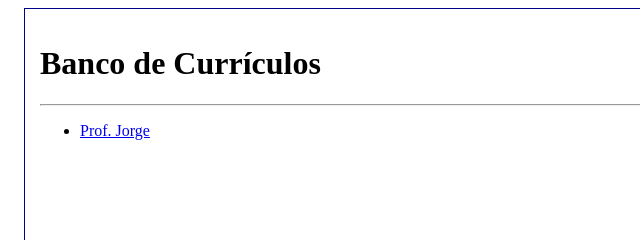
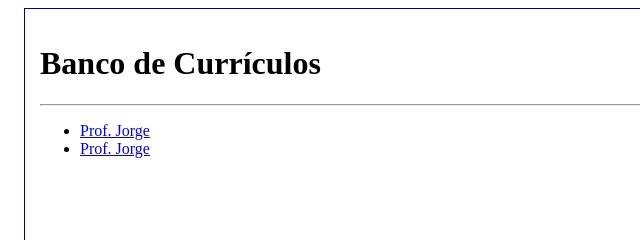
Before and after one commit to prof-jlgregorio/ads_curriculos, a plain HTML site: page index.html in a window 1280 px wide. Shown: the top 240 px of the page, 0-640 px from the left. Drawn offline with Linux system fonts and the light colour scheme.

Commit message:
Commit Curriculo2

```diff
--- a/index.html
+++ b/index.html
@@ -15,6 +15,7 @@
         <main>
             <ul>
                 <li><a href="curriculos/prof_jorge.html">Prof. Jorge</a></li>
+                <li><a href="curriculos/gustavo.html">Prof. Jorge</a></li>
             </ul>
         </main>
 
```
